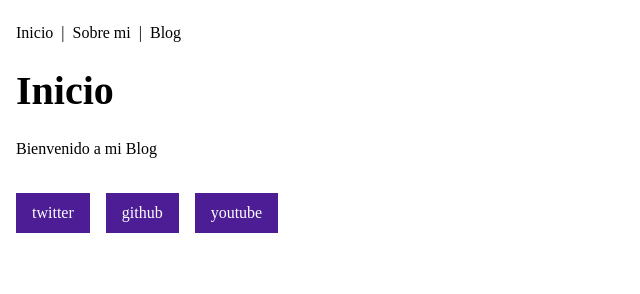
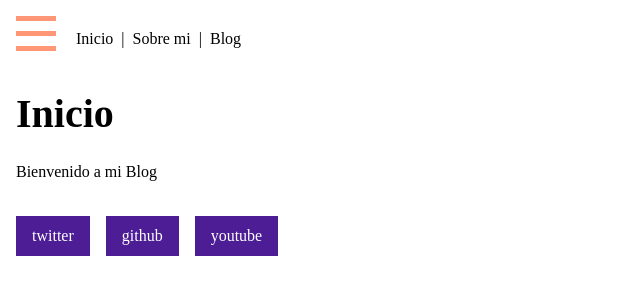
Before and after one commit to cbatista8a/blog, an Astro site: page / in a window 1280 px wide. Shown: the whole page, without its empty margins (0-640 px from the left). Built offline with nearby package versions, Linux system fonts and the light colour scheme; Astro itself is replaced by a stand-in of ours.

Commit message:
[style] - add style for hamburguer menu

```diff
--- a/src/styles/global.css
+++ b/src/styles/global.css
@@ -23,3 +23,16 @@ html {
     margin: 1rem 0;
     font-size: 2.5rem;
   }
+
+  .hamburger {
+    padding-right: 20px;
+    cursor: pointer;
+  }
+
+  .hamburger .line {
+    display: block;
+    width: 40px;
+    height: 5px;
+    margin-bottom: 10px;
+    background-color: #ff9776;
+  }
```
